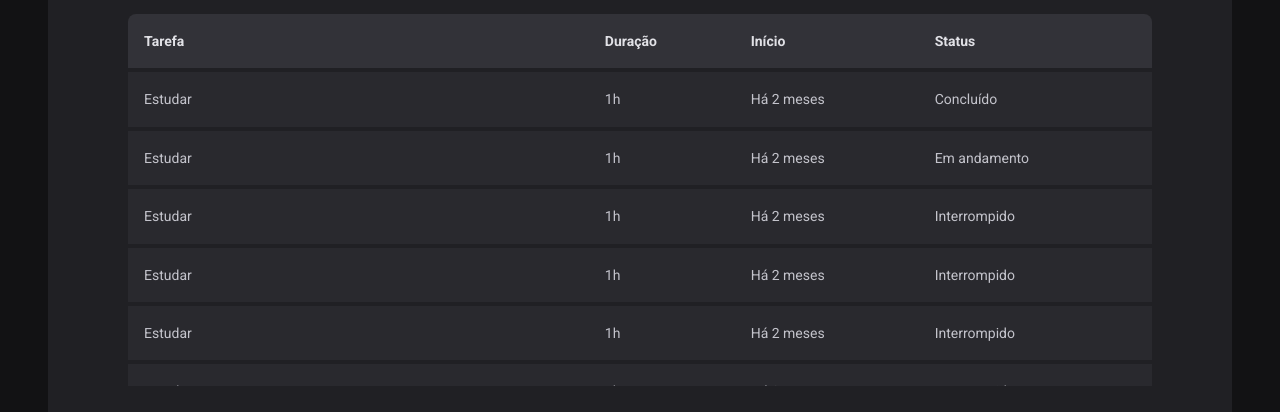
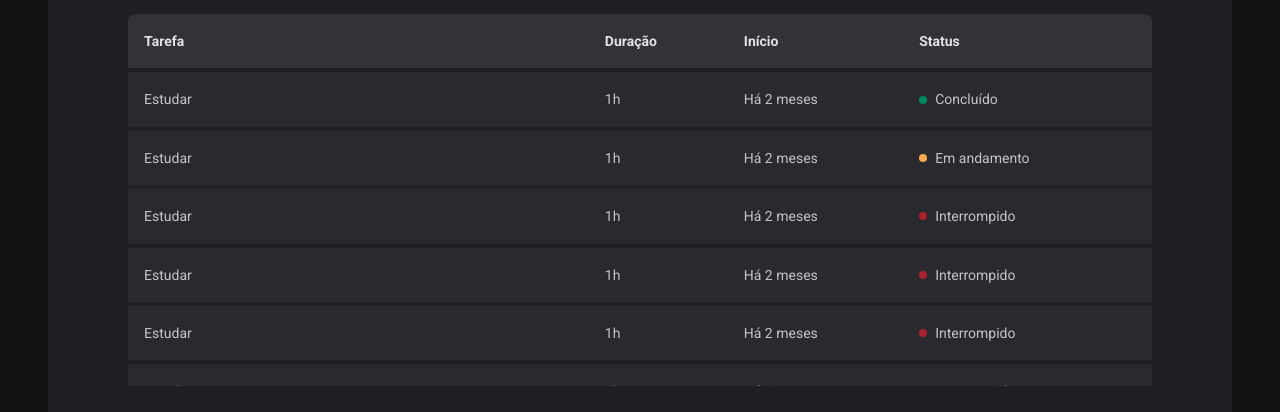
Before and after one commit to ponqueli/ignite-timer, a React (Vite) app: page /history in a window 1280 px wide. Shown: the part 254-666 px from the top of the page. Built offline with nearby package versions, Linux system fonts and the light colour scheme.

Commit message:
create status component

```diff
--- a/src/pages/History/index.tsx
+++ b/src/pages/History/index.tsx
@@ -1,4 +1,4 @@
-import { HistoryContainer, HistoryList } from "./styles";
+import { HistoryContainer, HistoryList, Status } from "./styles";
 
 export function History() {
   return (
@@ -19,43 +19,57 @@
               <td>Estudar</td>
               <td>1h</td>
               <td>Há 2 meses</td>
-              <td>Concluído</td>
+              <td>
+                <Status statusColor="green">Concluído</Status>
+              </td>
             </tr>
             <tr>
               <td>Estudar</td>
               <td>1h</td>
               <td>Há 2 meses</td>
-              <td>Em andamento</td>
+              <td>
+                <Status statusColor="yellow">Em andamento</Status>
+              </td>
             </tr>
             <tr>
               <td>Estudar</td>
               <td>1h</td>
               <td>Há 2 meses</td>
-              <td>Interrompido</td>
+              <td>
+                <Status statusColor="red">Interrompido</Status>
+              </td>
             </tr>
             <tr>
               <td>Estudar</td>
               <td>1h</td>
               <td>Há 2 meses</td>
-              <td>Interrompido</td>
+              <td>
+                <Status statusColor="red">Interrompido</Status>
+              </td>
             </tr>
             <tr>
               <td>Estudar</td>
               <td>1h</td>
               <td>Há 2 meses</td>
-              <td>Interrompido</td>
+              <td>
+                <Status statusColor="red">Interrompido</Status>
+              </td>
             </tr>
             <tr>
               <td>Estudar</td>
               <td>1h</td>
               <td>Há 2 meses</td>
-              <td>Interrompido</td>
+              <td>
+                <Status statusColor="red">Interrompido</Status>
+              </td>
             </tr>
             <tr>
               <td>Estudar</td>
               <td>1h</td>
               <td>Há 2 meses</td>
-              <td>Interrompido</td>
+              <td>
+                <Status statusColor="red">Interrompido</Status>
+              </td>
             </tr>
           </tbody>
         </table>
--- a/src/pages/History/styles.ts
+++ b/src/pages/History/styles.ts
@@ -59,3 +59,27 @@
     }
   }
 `;
+
+const STATUS_COLORS = {
+  green: "green-500",
+  red: "red-500",
+  yellow: "yellow-500",
+} as const;
+
+interface IStatusProps {
+  statusColor: keyof typeof STATUS_COLORS;
+}
+
+export const Status = styled.span<IStatusProps>`
+  display: flex;
+  align-items: center;
+  gap: 0.5rem;
+
+  &::before {
+    content: "";
+    width: 0.5rem;
+    height: 0.5rem;
+    border-radius: 50%;
+    background: ${({ theme, statusColor }) =>
+      theme[STATUS_COLORS[statusColor]]};
+`;
```
